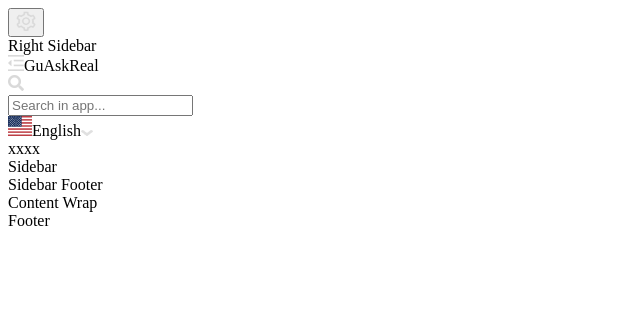
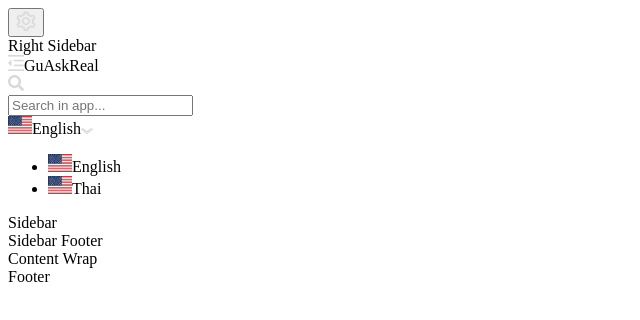
Before and after one commit to tanawat011/gu-ask-real-ideas, a Next.js app: page / in a window 1280 px wide. Shown: the top 320 px of the page, without its empty margins (0-640 px from the left). Built offline with nearby package versions, Linux system fonts and the light colour scheme.

Commit message:
feat: selector lang

```diff
--- a/jsconfig.json
+++ b/jsconfig.json
@@ -8,6 +8,7 @@
       "@constant/*": ["src/constants/*"],
       "@constants": ["src/constants"],
       "@container/*": ["src/containers/*"],
+      "@data/*": ["src/data/*"],
       "@flag/*": ["public/assets/flags/*"],
       "@hook/*": ["src/hooks/*"],
       "@icon/*": ["public/assets/icons/*"],
--- a/src/components/GlobalLangInput/GlobalLangInput.js
+++ b/src/components/GlobalLangInput/GlobalLangInput.js
@@ -1,21 +1,17 @@
 import { useState } from 'react'
+import { useSelector } from 'react-redux'
 import Image from 'next/image'
 
 import IconArrow from '@icon/arrow.png'
-import FlagUS from '@flag/us.png'
 
 const triangleShape = 'border-solid border-b-8 border-x-transparent border-x-8 border-t-0'
-const langList = [
-  {
-    label: 'English',
-    value: 'en',
-  },
-]
 
 export const GlobalLangInput = () => {
+  const langList = useSelector(state => state.base.langList)
+
   const [isOpenMenu, setIsOpenMenu] = useState(false)
   const [classMenu, setClassMenu] = useState('hidden')
-  const [langLabel, setLangLabel] = useState(langList[0].label)
+  const [currentLang, setCurrentLang] = useState(langList[0])
 
   if (typeof window !== 'undefined') {
     document.addEventListener('click', (e) => {
@@ -36,18 +32,37 @@ export const GlobalLangInput = () => {
     setIsOpenMenu(!isOpenMenu)
   }
 
+  const handleChangeLang = (lang) => {
+    setCurrentLang(lang)
+  }
+
   return (
     <div id='wrap-selector-lang' className='relative'>
       <div className='flex items-center cursor-pointer' onClick={toggleLangList}>
-        <Image src={FlagUS} alt='@flag/us.png' width='24px' height='20px' />
+        <Image src={currentLang.src} alt={currentLang.alt} width='24px' height='18px' />
 
-        <span className='ml-2 mr-2'>{langLabel}</span>
+        <span className='ml-2 mr-2'>{currentLang.label}</span>
 
         <Image src={IconArrow} alt='@icon/arrow.png' width='12px' height='6px' />
       </div>
 
       <div className={`absolute top-9 w-40 -left-12 bg-card_bg rounded px-4 py-3 shadow-round ${classMenu}`}>
-        xxxx
+        <ul>
+          {langList.map((lang, i) => {
+            const border = i > 0 ? ' border-t border-solid border-anchor' : ''
+
+            return (
+              <li
+                key={lang.value}
+                className={`flex items-center cursor-pointer py-2${border}`}
+                onClick={() => handleChangeLang(lang)}
+              >
+                <Image src={lang.src} alt={lang.alt} width='24px' height='18px' />
+                <span className='ml-2 mr-2'>{lang.label}</span>
+              </li>
+            )
+          })}
+        </ul>
       </div>
 
       <div className={`absolute top-[30px] left-[86px] border-b-card_bg ${triangleShape} ${classMenu}`} />
--- a/src/components/RightSidebar/RightSidebar.js
+++ b/src/components/RightSidebar/RightSidebar.js
@@ -27,7 +27,7 @@ export const RightSidebar = () => {
 
   return (
     <>
-      <button className='fixed right-0 top-[150px] z-10 w-10 h-10' onClick={toggleRightSidebar}>
+      <button className='fixed right-0 top-[150px] w-10 h-10' onClick={toggleRightSidebar}>
         <Image className='animate-spin' src={IconGear} alt='@icon/gear.png' width='20px' height='20px' />
       </button>
 
--- /dev/null
+++ b/src/data/langList.js
@@ -0,0 +1,16 @@
+import FlagUS from '@flag/us.png'
+
+export const langList = [
+  {
+    label: 'English',
+    value: 'en',
+    src: FlagUS,
+    alt: 'english',
+  },
+  {
+    label: 'Thai',
+    value: 'th',
+    src: FlagUS,
+    alt: 'thai',
+  },
+]
--- a/src/redux/baseSlice.js
+++ b/src/redux/baseSlice.js
@@ -1,10 +1,13 @@
 import { createSlice } from '@reduxjs/toolkit'
+
+import { langList } from '@data/langList'
 
 export const baseSlice = createSlice({
   name: 'test',
   initialState: {
     isOpenBackdrop: false,
     isOpenRightSidebar: false,
+    langList,
   },
   reducers: {
     openBackdrop: state => {
```
